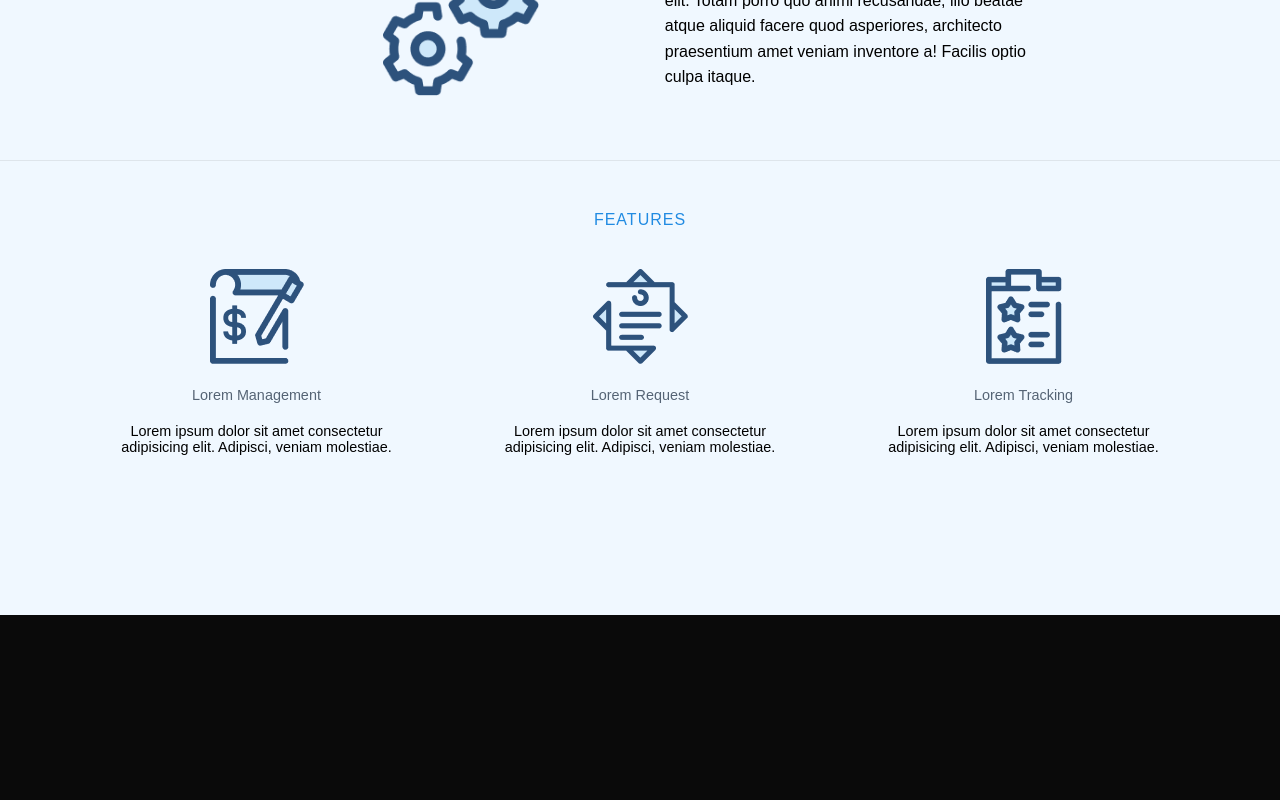
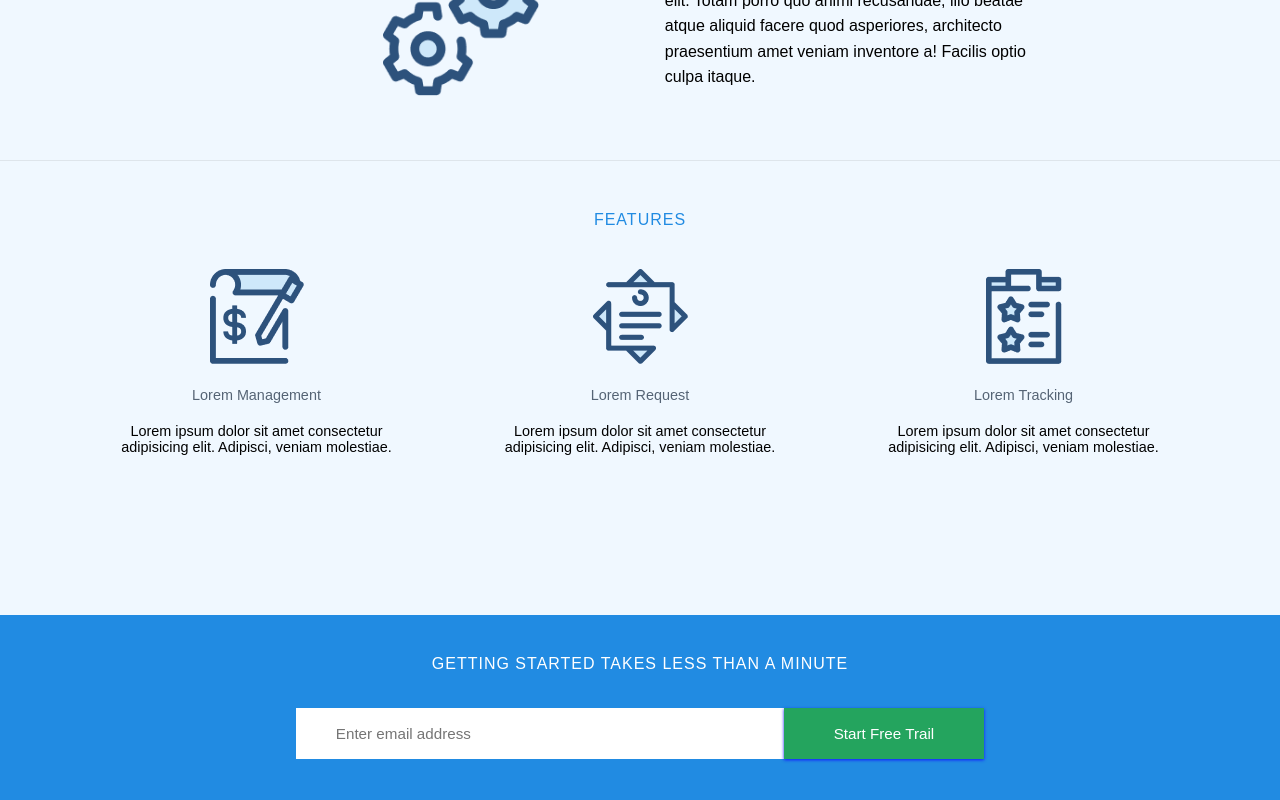
Before and after one commit to Akuchinyerenwa/InternCityHubClone2, a React (Vite) app: page / in a window 1280 px wide. Shown: the part 1260-2060 px from the top of the page. Before the commit the page ends 1875 px from the top, so only its background shows below. Built offline with nearby package versions, Linux system fonts and the light colour scheme.

Commit message:
Add complete feature section design with normal css

```diff
--- a/src/Components/Features.jsx
+++ b/src/Components/Features.jsx
@@ -1,4 +1,5 @@
 import { FeatureArticles } from "./FeaturesComponents/FeatureArticles";
+import { FeatureInput } from "./FeaturesComponents/FeatureInput";
 
 
 
@@ -6,6 +7,7 @@ function Features() {
   return (
     <div>
       <FeatureArticles />
+      <FeatureInput />
     </div>
   )
 }
--- /dev/null
+++ b/src/Components/FeaturesComponents/FeatureInput.css
@@ -0,0 +1,12 @@
+.feature-input {
+  width: 100%;
+  text-align: center;
+  padding: 40px 40px 50px;
+  background-color: #218be2;
+}
+
+.feature-input p {
+  color: #fff;
+  text-transform: uppercase;
+  letter-spacing: 1px;
+}
--- /dev/null
+++ b/src/Components/FeaturesComponents/FeatureInput.jsx
@@ -0,0 +1,14 @@
+import { HeroInput } from "../HeroComponents/HeroInput";
+import "./FeatureInput.css";
+
+
+function FeatureInput() {
+  return (
+    <div className="feature-input">
+      <p>Getting started takes less than a minute</p>
+      <HeroInput value="Start Free Trail" />
+    </div>
+  )
+}
+
+export {FeatureInput};
--- a/src/Components/Hero.jsx
+++ b/src/Components/Hero.jsx
@@ -12,7 +12,7 @@ function Hero() {
 
       <p>Request, Assets & Expense Management all on one platform.</p>
 
-      <HeroInput />
+      <HeroInput value="Sign Up" />
     </div>
   )
 }
--- a/src/Components/HeroComponents/HeroInput.jsx
+++ b/src/Components/HeroComponents/HeroInput.jsx
@@ -1,11 +1,11 @@
 import "./HeroInput.css";
 
 
-function HeroInput() {
+function HeroInput({value}) {
   return (
     <div className="hero-input">
       <input type="email" name="hero-input-text" placeholder="Enter email address" />
-      <button className="text-[red]">Sign Up</button>
+      <button>{value}</button>
     </div>
   )
 }
```
